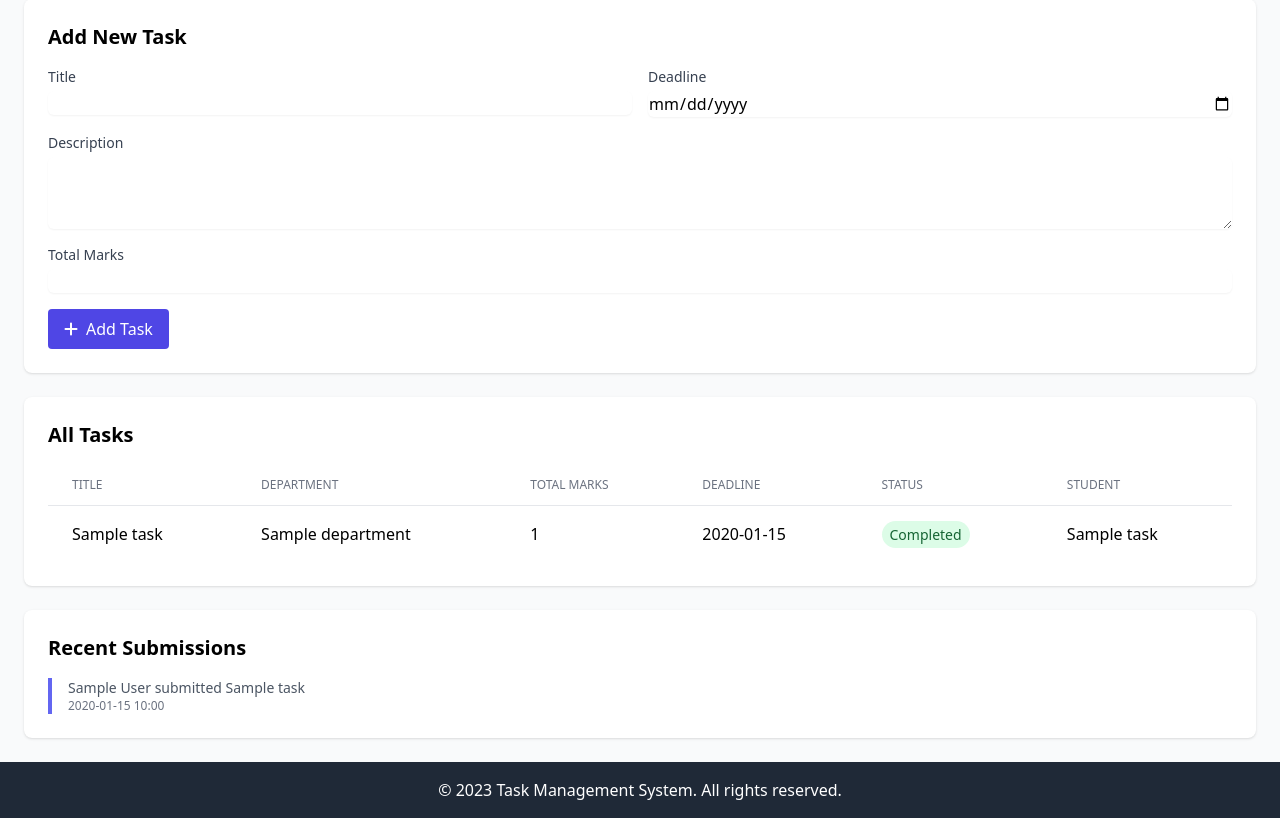
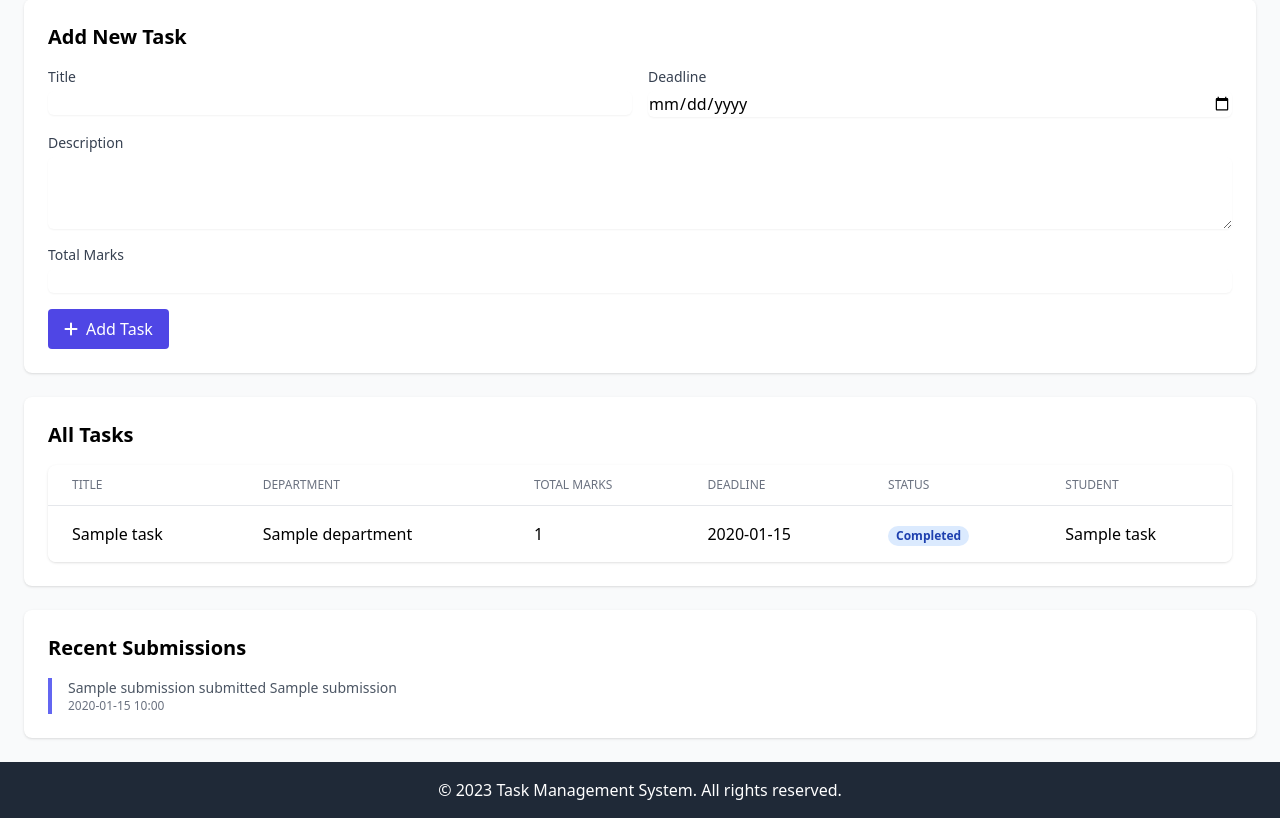
Before and after one commit to Make-Skilled/SACET-CS-Faculty-Student-task-management, a Flask app: template templates/faculty/dashboard.html in a window 1280 px wide. Shown: the part 281-1099 px from the top of the page. Run offline with Flask 3, Linux system fonts and the light colour scheme; the template is opened without the code that fills it: most values are stand-ins (such as "Sample title", 1, 10 or a date in 2020); some libraries are stand-ins or nearby versions.

Commit message:
completed upto task submission

```diff
--- a/app.py
+++ b/app.py
@@ -30,6 +30,9 @@ users_collection = db['users']
 tasks_collection = db['tasks']
 started_tasks_collection = db['started_tasks']
 submissions_collection = db['submissions']  # New collection for submissions
+
+def allowed_file(filename):
+    return '.' in filename and filename.rsplit('.', 1)[1].lower() in ALLOWED_EXTENSIONS
 
 def is_valid_email(email):
     pattern = r'^[\w\.-]+@[\w\.-]+\.\w+$'
@@ -261,25 +264,45 @@ def faculty_register():
 @app.route('/dashboard/student')
 @login_required
 def student_dashboard():
-    # Verify user is a student
-    if session.get('user_type') != 'student':
-        flash('Access denied. Students only.', 'error')
-        return redirect(url_for('index'))
+    try:
+        student_id = ObjectId(session['user_id'])
 
-    try:
         # Get student data from database
-        student = users_collection.find_one({'_id': ObjectId(session['user_id'])})
+        student = users_collection.find_one({'_id': student_id})
         if not student:
             session.clear()
             flash('User not found', 'error')
             return redirect(url_for('login'))
 
-        # Get available tasks from tasks_collection
-        pipeline = [
+        # Get tasks that the student hasn't started yet
+        available_tasks = list(tasks_collection.aggregate([
             {
                 '$match': {
-                    'department': student['department'],
-                    'status': 'available'
+                    'department': student['department']
+                }
+            },
+            {
+                '$lookup': {
+                    'from': 'started_tasks',
+                    'let': { 'taskId': '$_id' },
+                    'pipeline': [
+                        {
+                            '$match': {
+                                '$expr': {
+                                    '$and': [
+                                        { '$eq': ['$task_id', '$$taskId'] },
+                                        { '$eq': ['$student_id', student_id] }
+                                    ]
+                                }
+                            }
+                        }
+                    ],
+                    'as': 'started'
+                }
+            },
+            {
+                '$match': {
+                    'started': { '$size': 0 }
                 }
             },
             {
@@ -303,15 +326,14 @@ def student_dashboard():
             {
                 '$sort': {'deadline': 1}
             }
-        ]
-        available_tasks = list(tasks_collection.aggregate(pipeline))
+        ]))
 
-        # Get started tasks
-        started_pipeline = [
+        # Get tasks that are in progress (started but not completed)
+        started_tasks = list(started_tasks_collection.aggregate([
             {
                 '$match': {
-                    'student_id': ObjectId(student['_id']),
-                    'status': 'in_progress'
+                    'student_id': student_id,
+                    'status': {'$nin': ['completed', 'submitted']}
                 }
             },
             {
@@ -319,48 +341,43 @@ def student_dashboard():
                     'from': 'tasks',
                     'localField': 'task_id',
                     'foreignField': '_id',
-                    'as': 'task_info'
+                    'as': 'task'
                 }
             },
             {
-                '$addFields': {
-                    'task_info': {'$arrayElemAt': ['$task_info', 0]}
-                }
+                '$unwind': '$task'
             },
             {
                 '$lookup': {
                     'from': 'users',
-                    'localField': 'task_info.faculty_id',
+                    'localField': 'task.faculty_id',
                     'foreignField': '_id',
                     'as': 'faculty'
                 }
             },
             {
-                '$addFields': {
-                    'title': '$task_info.title',
-                    'description': '$task_info.description',
-                    'deadline': '$task_info.deadline',
-                    'department': '$task_info.department',
+                '$project': {
+                    'title': '$task.title',
+                    'description': '$task.description',
                     'faculty_name': {
                         '$ifNull': [
                             {'$arrayElemAt': ['$faculty.full_name', 0]},
                             'Unknown Faculty'
                         ]
-                    }
+                    },
+                    'deadline': '$task.deadline',
+                    'status': 1,
+                    '_id': 1
                 }
-            },
-            {
-                '$sort': {'started_at': -1}
             }
-        ]
-        started_tasks = list(started_tasks_collection.aggregate(started_pipeline))
+        ]))
 
-        # Get completed tasks
-        completed_pipeline = [
+        # Get completed/submitted tasks
+        completed_tasks = list(started_tasks_collection.aggregate([
             {
                 '$match': {
-                    'student_id': ObjectId(student['_id']),
-                    'status': 'completed'
+                    'student_id': student_id,
+                    'status': {'$in': ['completed', 'submitted']}
                 }
             },
             {
@@ -368,47 +385,55 @@ def student_dashboard():
                     'from': 'tasks',
                     'localField': 'task_id',
                     'foreignField': '_id',
-                    'as': 'task_info'
+                    'as': 'task'
                 }
             },
             {
-                '$addFields': {
-                    'task_info': {'$arrayElemAt': ['$task_info', 0]}
-                }
+                '$unwind': '$task'
             },
             {
                 '$lookup': {
                     'from': 'users',
-                    'localField': 'task_info.faculty_id',
+                    'localField': 'task.faculty_id',
                     'foreignField': '_id',
                     'as': 'faculty'
                 }
             },
             {
-                '$addFields': {
-                    'title': '$task_info.title',
-                    'description': '$task_info.description',
-                    'deadline': '$task_info.deadline',
-                    'department': '$task_info.department',
+                '$project': {
+                    'title': '$task.title',
                     'faculty_name': {
                         '$ifNull': [
                             {'$arrayElemAt': ['$faculty.full_name', 0]},
                             'Unknown Faculty'
                         ]
-                    }
+                    },
+                    'submitted_at': 1,
+                    'status': 1,
+                    'grade': 1,
+                    'comments': 1,
+                    'file_path': 1
                 }
             },
             {
                 '$sort': {'submitted_at': -1}
             }
-        ]
-        completed_tasks = list(started_tasks_collection.aggregate(completed_pipeline))
+        ]))
+
+        # Calculate statistics
+        stats = {
+            'available': len(available_tasks),
+            'in_progress': len(started_tasks),
+            'completed': len(completed_tasks),
+            'total_tasks': len(available_tasks) + len(started_tasks) + len(completed_tasks)
+        }
 
         return render_template('student/dashboard.html',
                              student=student,
                              available_tasks=available_tasks,
                              started_tasks=started_tasks,
-                             completed_tasks=completed_tasks)
+                             completed_tasks=completed_tasks,
+                             stats=stats)
 
     except Exception as e:
         print(f"Error in student_dashboard: {str(e)}")
@@ -420,18 +445,74 @@ def student_dashboard():
 @faculty_required
 def faculty_dashboard():
     try:
+        faculty_id = ObjectId(session['user_id'])
+
         # Get faculty data from database
-        faculty = users_collection.find_one({'_id': ObjectId(session['user_id'])})
+        faculty = users_collection.find_one({'_id': faculty_id})
         if not faculty:
             session.clear()
             flash('User not found', 'error')
             return redirect(url_for('login'))
 
-        # Get all tasks created by this faculty with student information
-        pipeline = [
+        # Get all tasks created by this faculty
+        tasks = list(tasks_collection.aggregate([
             {
                 '$match': {
-                    'faculty_id': ObjectId(session['user_id'])
+                    'faculty_id': faculty_id
+                }
+            },
+            {
+                '$lookup': {
+                    'from': 'started_tasks',
+                    'localField': '_id',
+                    'foreignField': 'task_id',
+                    'as': 'started_task'
+                }
+            },
+            {
+                '$lookup': {
+                    'from': 'users',
+                    'localField': 'started_task.student_id',
+                    'foreignField': '_id',
+                    'as': 'student'
+                }
+            },
+            {
+                '$addFields': {
+                    'student_name': {
+                        '$ifNull': [
+                            {'$arrayElemAt': ['$student.full_name', 0]},
+                            'Not assigned'
+                        ]
+                    }
+                }
+            },
+            {
+                '$sort': {'created_at': -1}
+            }
+        ]))
+
+        # Get recent submissions for tasks created by this faculty
+        recent_submissions = list(started_tasks_collection.aggregate([
+            {
+                '$match': {
+                    'status': 'completed'
+                }
+            },
+            {
+                '$lookup': {
+                    'from': 'tasks',
+                    'localField': 'task_id',
+                    'foreignField': '_id',
+                    'as': 'task'
+                }
+            },
+            {
+                '$unwind': '$task'
+            },
+            {
+                '$match': {
+                    'task.faculty_id': faculty_id
                 }
             },
             {
@@ -443,20 +524,26 @@ def faculty_dashboard():
                 }
             },
             {
-                '$addFields': {
-                    'student_name': {
-                        '$ifNull': [
-                            {'$arrayElemAt': ['$student.full_name', 0]},
-                            None
-                        ]
-                    }
+                '$unwind': '$student'
+            },
+            {
+                '$project': {
+                    'student_name': '$student.full_name',
+                    'task_title': '$task.title',
+                    'submitted_at': 1,
+                    'grade': 1,
+                    'submission_text': 1,
+                    'task_id': 1,
+                    'student_id': 1
                 }
             },
             {
-                '$sort': {'created_at': -1}
+                '$sort': {'submitted_at': -1}
+            },
+            {
+                '$limit': 5
             }
-        ]
-        tasks = list(tasks_collection.aggregate(pipeline))
+        ]))
 
         # Get students in faculty's department
         students = list(users_collection.find({
@@ -466,14 +553,15 @@ def faculty_dashboard():
 
         # Calculate task statistics
         total_tasks = len(tasks)
-        available_tasks = sum(1 for task in tasks if task['status'] == 'available')
-        pending_tasks = sum(1 for task in tasks if task['status'] == 'pending')
-        completed_tasks = sum(1 for task in tasks if task['status'] == 'completed')
+        available_tasks = sum(1 for task in tasks if task.get('status') == 'available')
+        pending_tasks = sum(1 for task in tasks if task.get('status') == 'pending')
+        completed_tasks = sum(1 for task in tasks if task.get('status') == 'completed')
 
         return render_template('faculty/dashboard.html',
                              faculty=faculty,
                              tasks=tasks,
                              students=students,
+                             recent_submissions=recent_submissions,
                              stats={
                                  'total_tasks': total_tasks,
                                  'available_tasks': available_tasks,
@@ -482,7 +570,7 @@ def faculty_dashboard():
                              })
 
     except Exception as e:
-        print(f"Error in faculty_dashboard: {str(e)}")  # Add logging
+        print(f"Error in faculty_dashboard: {str(e)}")
         flash('An error occurred while loading the dashboard', 'error')
         return redirect(url_for('login'))
 
@@ -548,12 +636,11 @@ def submit_task():
 
         # Check if task exists and is available
         task = tasks_collection.find_one({
-            '_id': ObjectId(task_id),
-            'status': 'available'
+            '_id': ObjectId(task_id)
         })
 
         if not task:
-            flash('Task not found or already submitted', 'error')
+            flash('Task not found', 'error')
             return redirect(url_for('student_dashboard'))
 
         # Handle file upload
@@ -566,37 +653,71 @@ def submit_task():
             flash('No file selected', 'error')
             return redirect(url_for('student_dashboard'))
 
-        # Create submission document
-        submission_data = {
-            'task_id': ObjectId(task_id),
-            'student_id': ObjectId(session['user_id']),
-            'comments': comments,
-            'submitted_at': datetime.utcnow(),
-            'status': 'completed'
-        }
+        if file and allowed_file(file.filename):
+            # Generate a secure filename with timestamp
+            filename = secure_filename(file.filename)
+            timestamp = datetime.utcnow().strftime('%Y%m%d_%H%M%S')
+            final_filename = f"{session['user_id']}_{timestamp}_{filename}"
 
-        # Insert submission into started_tasks_collection
-        started_tasks_collection.insert_one(submission_data)
+            # Save the file
+            file_path = os.path.join(app.config['UPLOAD_FOLDER'], final_filename)
+            file.save(file_path)
 
-        # Update task status
-        tasks_collection.update_one(
-            {'_id': ObjectId(task_id)},
-            {
-                '$set': {
-                    'status': 'completed',
-                    'submitted_by': ObjectId(session['user_id']),
-                    'submitted_at': datetime.utcnow()
-                }
+            # Create submission document
+            submission_data = {
+                'task_id': ObjectId(task_id),
+                'student_id': ObjectId(session['user_id']),
+                'comments': comments,
+                'submitted_at': datetime.utcnow(),
+                'status': 'submitted',  # Changed from 'completed' to 'submitted'
+                'file_path': final_filename
             }
-        )
 
-        flash('Task submitted successfully', 'success')
-        return redirect(url_for('student_dashboard'))
+            # Insert or update submission in started_tasks_collection
+            started_tasks_collection.update_one(
+                {
+                    'task_id': ObjectId(task_id),
+                    'student_id': ObjectId(session['user_id'])
+                },
+                {'$set': submission_data},
+                upsert=True
+            )
+
+            flash('Task submitted successfully', 'success')
+            return redirect(url_for('student_dashboard'))
+        else:
+            flash('Invalid file type. Please upload PDF or Word document.', 'error')
+            return redirect(url_for('student_dashboard'))
 
     except Exception as e:
         print(f"Error in submit_task: {str(e)}")  # Log the error
         flash('An error occurred while submitting the task', 'error')
         return redirect(url_for('student_dashboard'))
 
+@app.route('/uploads/<filename>')
+@login_required
+def download_file(filename):
+    try:
+        # Check if user has permission to access this file
+        submission = started_tasks_collection.find_one({
+            'file_path': filename
+        })
+
+        if not submission:
+            flash('File not found', 'error')
+            return redirect(url_for('student_dashboard'))
+
+        # Check if user is either the student who submitted or the faculty who created the task
+        if str(submission['student_id']) != session['user_id'] and session['user_type'] != 'faculty':
+            flash('Access denied', 'error')
+            return redirect(url_for('student_dashboard'))
+
+        return send_from_directory(app.config['UPLOAD_FOLDER'], filename, as_attachment=True)
+
+    except Exception as e:
+        print(f"Error in download_file: {str(e)}")
+        flash('Error downloading file', 'error')
+        return redirect(url_for('student_dashboard'))
+
 if __name__ == '__main__':
     app.run(debug=True)
--- a/templates/faculty/dashboard.html
+++ b/templates/faculty/dashboard.html
@@ -100,7 +100,7 @@
                 <!-- Recent Tasks -->
                 <div class="bg-white rounded-lg shadow p-6 mb-6">
                     <h2 class="text-xl font-bold mb-4">All Tasks</h2>
-                    <div class="overflow-x-auto">
+                    <div class="bg-white rounded-lg shadow overflow-hidden">
                         <table class="min-w-full divide-y divide-gray-200">
                             <thead>
                                 <tr>
@@ -112,7 +112,7 @@
                                     <th class="px-6 py-3 text-left text-xs font-medium text-gray-500 uppercase">Student</th>
                                 </tr>
                             </thead>
-                            <tbody class="divide-y divide-gray-200">
+                            <tbody class="bg-white divide-y divide-gray-200">
                                 {% for task in tasks %}
                                 <tr>
                                     <td class="px-6 py-4">{{ task.title }}</td>
@@ -120,20 +120,14 @@
                                     <td class="px-6 py-4">{{ task.total_marks }}</td>
                                     <td class="px-6 py-4">{{ task.deadline.strftime('%Y-%m-%d') }}</td>
                                     <td class="px-6 py-4">
-                                        <span class="px-2 py-1 text-sm rounded-full
-                                            {% if task.status == 'completed' %}bg-green-100 text-green-800
+                                        <span class="px-2 inline-flex text-xs leading-5 font-semibold rounded-full
+                                            {% if task.status == 'available' %}bg-green-100 text-green-800
                                             {% elif task.status == 'pending' %}bg-yellow-100 text-yellow-800
                                             {% else %}bg-blue-100 text-blue-800{% endif %}">
                                             {{ task.status|title }}
                                         </span>
                                     </td>
-                                    <td class="px-6 py-4">
-                                        {% if task.student_name %}
-                                            {{ task.student_name }}
-                                        {% else %}
-                                            <span class="text-gray-400">Not assigned</span>
-                                        {% endif %}
-                                    </td>
+                                    <td class="px-6 py-4">{{ task.student_name }}</td>
                                 </tr>
                                 {% endfor %}
                                 {% if not tasks %}
@@ -155,13 +149,18 @@
                         {% for submission in recent_submissions %}
                         <div class="border-l-4 border-indigo-500 pl-4">
                             <div class="text-sm text-gray-600">
-                                {{ submission.student[0].full_name }} submitted {{ submission.task[0].title }}
+                                {{ submission.student_name }} submitted {{ submission.task_title }}
                             </div>
                             <div class="text-xs text-gray-500">
                                 {{ submission.submitted_at.strftime('%Y-%m-%d %H:%M') }}
                             </div>
                         </div>
                         {% endfor %}
+                        {% if not recent_submissions %}
+                        <div class="text-gray-500 text-sm">
+                            No recent submissions
+                        </div>
+                        {% endif %}
                     </div>
                 </div>
             </div>
```
Also changed, not shown: templates/student/dashboard.html (+30 -3 lines), 2 other files.
